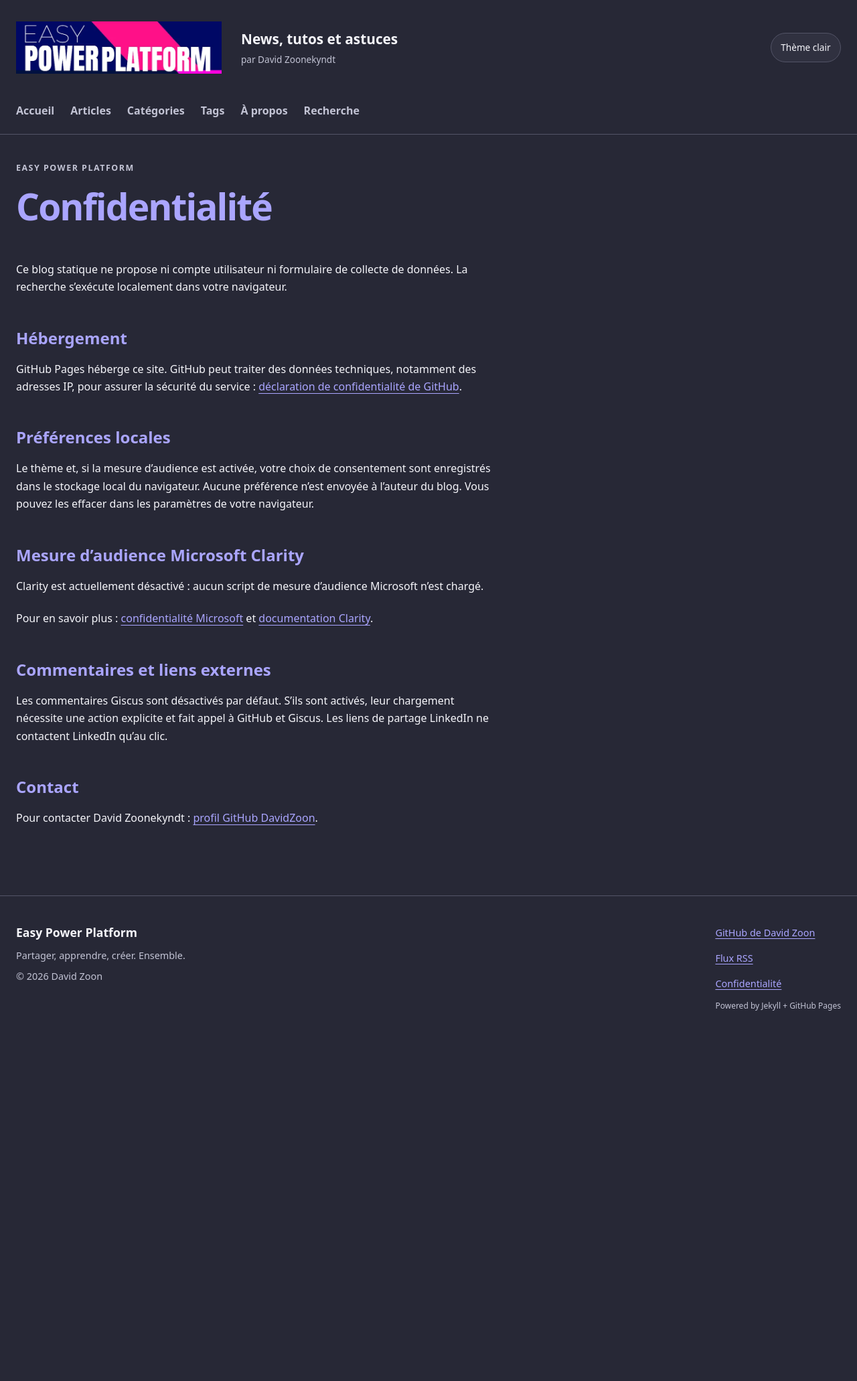
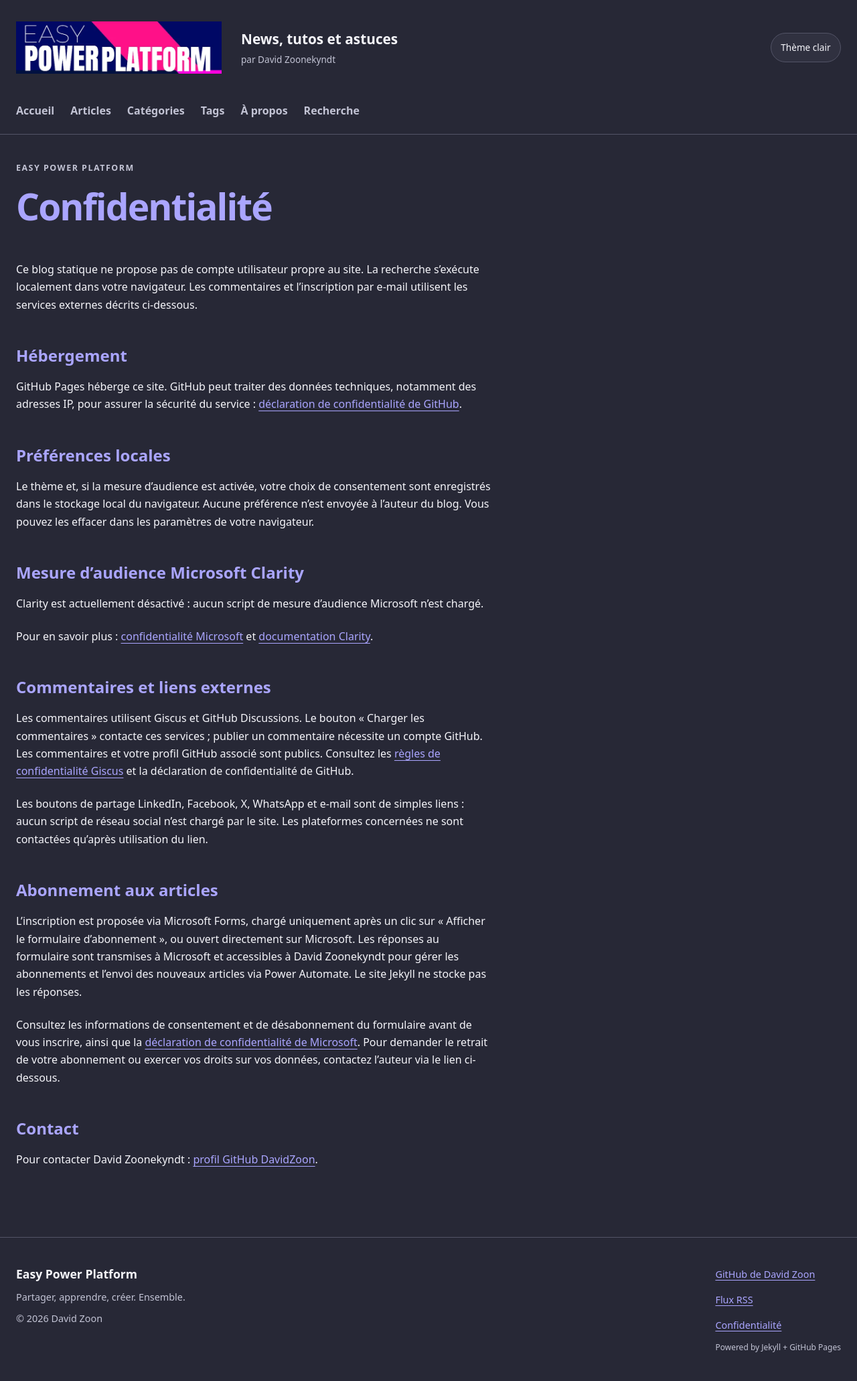
Before and after one commit to DavidZoon/easy-power-platform, a Jekyll site: the page built from privacy/index.md, in a window 1280 px wide. Shown: the whole page at 67% size. Built offline with Jekyll 4.4.1, drawn with Linux system fonts in a browser that asks for light colours; before the commit the page ends 1552 px from its top, so only the background shows below that.

Commit message:
Enable Giscus, Forms subscriptions and social sharing
Co-authored-by: Copilot <223556219+Copilot@users.noreply.github.com>

```diff
--- a/_config.yml
+++ b/_config.yml
@@ -59,11 +59,14 @@ defaults:
       comments: true
 clarity_id: ""
 giscus:
-  enabled: false
-  repo: ""
-  repo_id: ""
-  category: ""
-  category_id: ""
+  enabled: true
+  repo: DavidZoon/easy-power-platform
+  repo_id: R_kgDOVTQcTA
+  category: Announcements
+  category_id: DIC_kwDOVTQcTM4DJVUi
+newsletter:
+  url: https://forms.cloud.microsoft/e/zdZVJ9fLx7
+  embed_url: https://forms.cloud.microsoft/e/zdZVJ9fLx7?embed=true
 exclude:
   - README.md
   - Gemfile
--- a/_includes/head.html
+++ b/_includes/head.html
@@ -17,6 +17,6 @@
 {% if page.search %}
 <script src="{{ '/assets/js/search.js' | relative_url }}" defer></script>
 {% endif %}
-{% if site.clarity_id != '' or site.giscus.enabled %}
+{% if site.clarity_id != '' or site.giscus.enabled or site.newsletter.url %}
 <script src="{{ '/assets/js/integrations.js' | relative_url }}" defer></script>
 {% endif %}
--- a/_layouts/home.html
+++ b/_layouts/home.html
@@ -6,7 +6,7 @@ layout: default
   <p class="eyebrow">Power Platform · Architecture · Développement low-code</p>
   <h1>La Power Platform.<br><span>Tout simplement.</span></h1>
   <p class="hero-description">Des tutoriels, du code et des retours d’expérience pour passer de l’idée à la solution. Par David Zoonekyndt.</p>
-  <div class="button-row"><a class="button" href="#latest">Parcourir les articles <span aria-hidden="true">↓</span></a><a class="button secondary" href="{{ '/feed.xml' | relative_url }}">Suivre le flux RSS</a></div>
+  <div class="button-row"><a class="button" href="#latest">Parcourir les articles <span aria-hidden="true">↓</span></a><a class="button secondary" href="{{ '/feed.xml' | relative_url }}">Suivre le flux RSS</a><a class="button secondary" href="#newsletter">S’abonner par e-mail</a></div>
   <div class="hero-topics" aria-label="Catégories populaires">
     {% for term in site.data.taxonomies.categories limit:4 %}<a href="{{ '/categories/' | append: term.slug | append: '/' | relative_url }}">{{ term.name | escape }} <span>{{ term.count }}</span></a>{% endfor %}
   </div>
@@ -20,3 +20,5 @@ layout: default
     {% include pagination.html %}
   </section>
 </div>
+{% include share.html url="/" title=site.title label="Partager le blog" %}
+{% include newsletter.html %}
--- a/_layouts/post.html
+++ b/_layouts/post.html
@@ -17,8 +17,9 @@ layout: default
       <div class="prose" id="post-content" data-toc="{{ page.toc }}">{{ content }}</div>
       <footer class="post-footer">
         <div class="chips">{% include taxonomy-links.html values=page.tags type="tags" %}</div>
-        <a class="button secondary" href="https://www.linkedin.com/sharing/share-offsite/?url={{ page.url | absolute_url | url_encode }}" target="_blank" rel="noopener noreferrer">Partager sur LinkedIn <span class="sr-only">(nouvel onglet)</span> ↗</a>
+        {% include share.html %}
       </footer>
+      {% include newsletter.html %}
       {% include giscus.html %}
     </div>
   </div>
--- /dev/null
+++ b/_sass/_community.scss
@@ -0,0 +1,4 @@
+@use "variables" as *;
+.share-links { margin-block: 2rem; .button { margin: 0; padding: .55rem 1rem; } }
+.newsletter { margin-top: 3rem; padding: 1.5rem; border: $border solid var(--line); border-radius: $radius; background: var(--surface); }
+.newsletter-frame { display: block; width: 100%; max-width: 640px; height: 480px; max-height: 100vh; border: 0; margin-top: 1rem; }
--- a/assets/css/main.scss
+++ b/assets/css/main.scss
@@ -7,5 +7,6 @@
 @use "cards";
 @use "sidebar";
 @use "post";
+@use "community";
 @use "syntax";
 @use "footer";
--- a/assets/js/integrations.js
+++ b/assets/js/integrations.js
@@ -55,6 +55,25 @@
       panel.hidden = true;
     }));
   }
+  const newsletterButton = document.querySelector('[data-newsletter-load]');
+  if (newsletterButton) {
+    const newsletter = newsletterButton.closest('.newsletter');
+    const frame = newsletter.querySelector('[data-newsletter-src]');
+    const status = newsletter.querySelector('[data-newsletter-status]');
+    newsletterButton.hidden = false;
+    newsletterButton.addEventListener('click', () => {
+      newsletterButton.hidden = true;
+      status.textContent = 'Chargement de Microsoft Forms. Si le formulaire ne s’affiche pas, utilisez le lien direct.';
+      frame.addEventListener('load', () => {
+        status.textContent = 'Si le formulaire ne s’affiche pas ci-dessous, ouvrez-le avec le lien direct.';
+      }, { once: true });
+      frame.addEventListener('error', () => {
+        status.textContent = 'Impossible de charger le formulaire. Utilisez le lien direct vers Microsoft Forms.';
+      }, { once: true });
+      frame.src = frame.dataset.newsletterSrc;
+      frame.hidden = false;
+    });
+  }
   const comments = document.querySelector('[data-giscus-repo]');
   if (comments) {
     const button = comments.querySelector('[data-comments-load]');
--- a/privacy/index.md
+++ b/privacy/index.md
@@ -3,8 +3,9 @@ title: Confidentialité
 permalink: /privacy/
 ---
 
-Ce blog statique ne propose ni compte utilisateur ni formulaire de collecte de données.
-La recherche s’exécute localement dans votre navigateur.
+Ce blog statique ne propose pas de compte utilisateur propre au site.
+La recherche s’exécute localement dans votre navigateur. Les commentaires et
+l’inscription par e-mail utilisent les services externes décrits ci-dessous.
 
 ## Hébergement
 
@@ -40,9 +41,28 @@ et [documentation Clarity](https://learn.microsoft.com/en-us/clarity/).
 
 ## Commentaires et liens externes
 
-Les commentaires Giscus sont désactivés par défaut. S’ils sont activés, leur chargement
-nécessite une action explicite et fait appel à GitHub et Giscus.
-Les liens de partage LinkedIn ne contactent LinkedIn qu’au clic.
+Les commentaires utilisent Giscus et GitHub Discussions. Le bouton « Charger les
+commentaires » contacte ces services ; publier un commentaire nécessite un compte
+GitHub. Les commentaires et votre profil GitHub associé sont publics.
+Consultez les [règles de confidentialité Giscus](https://github.com/giscus/giscus/blob/main/PRIVACY-POLICY.md)
+et la déclaration de confidentialité de GitHub.
+
+Les boutons de partage LinkedIn, Facebook, X, WhatsApp et e-mail sont de simples
+liens : aucun script de réseau social n’est chargé par le site. Les plateformes
+concernées ne sont contactées qu’après utilisation du lien.
+
+## Abonnement aux articles
+
+L’inscription est proposée via Microsoft Forms, chargé uniquement après un clic
+sur « Afficher le formulaire d’abonnement », ou ouvert directement sur Microsoft.
+Les réponses au formulaire sont transmises à Microsoft et accessibles à David
+Zoonekyndt pour gérer les abonnements et l’envoi des nouveaux articles via Power
+Automate. Le site Jekyll ne stocke pas les réponses.
+
+Consultez les informations de consentement et de désabonnement du formulaire avant
+de vous inscrire, ainsi que la [déclaration de confidentialité de Microsoft](https://privacy.microsoft.com/fr-fr/privacystatement).
+Pour demander le retrait de votre abonnement ou exercer vos droits sur vos données,
+contactez l’auteur via le lien ci-dessous.
 
 ## Contact
 
```
Also changed, not shown: _includes/newsletter.html (added, +15 -0 lines), _includes/share.html (added, +12 -0 lines), scripts/check-integrations.mjs (+44 -1 lines), scripts/check-site.mjs (+12 -0 lines), README.md.
